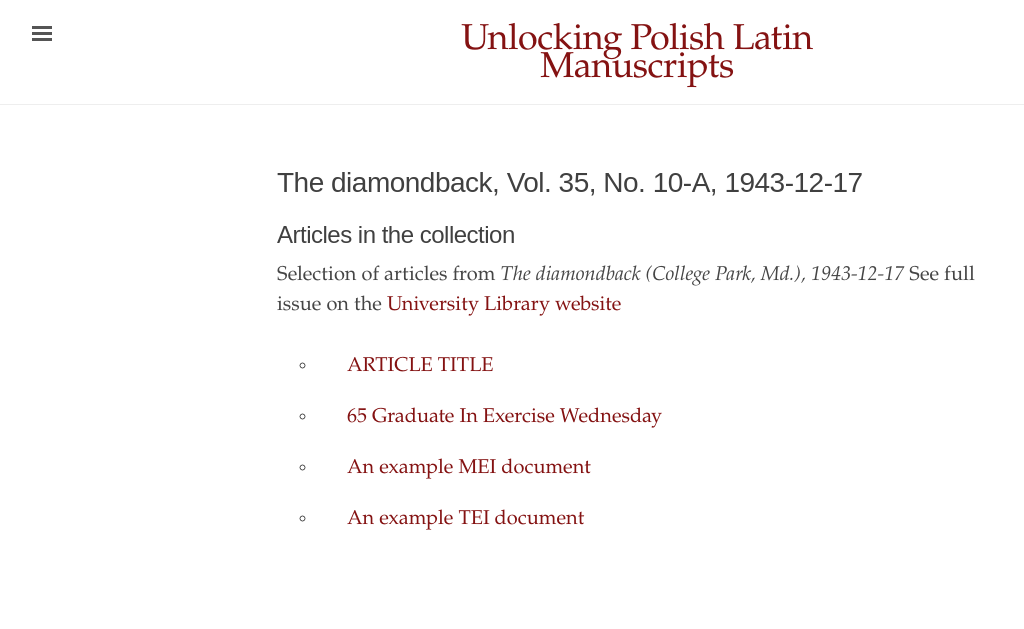
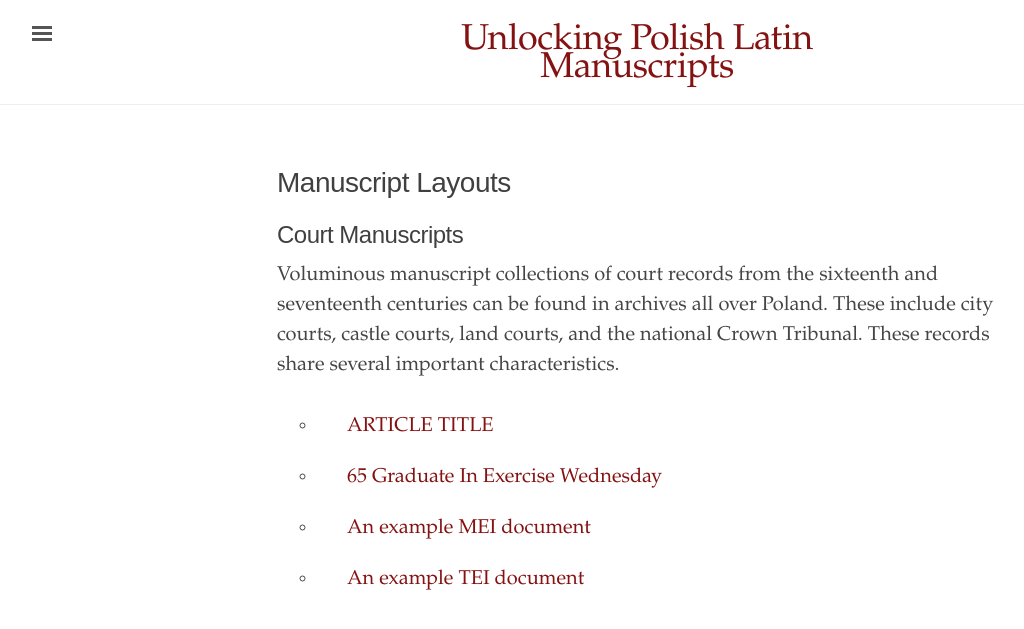
Before and after one commit to mjbaileyumd/polishlatinmanuscripts, a Jekyll site: the page built from _pages/issue.md, in a window 1280 px wide. Shown: the top 629 px of the page, without its empty margins (3-1027 px from the left). Built offline with Jekyll 4.4.1, drawn with Linux system fonts in a browser that asks for light colours.

Commit message:
Update issue.md

```diff
--- a/_pages/issue.md
+++ b/_pages/issue.md
@@ -1,13 +1,12 @@
 ---
 layout: page
-title: The diamondback, Vol. 35, No. 10-A, 1943-12-17
-permalink: /1943-12-17/
+title: Manuscript Layouts
+permalink: /layouts/
 ---
 
-## Articles in the collection
+## Court Manuscripts
 
-Selection of articles from *The diamondback (College Park, Md.), 1943-12-17*
-See full issue on the [University Library website](https://digital.lib.umd.edu/student-newspapers/id/fbe8564d-426c-456b-aff2-b19c0caaaeb8)
+Voluminous manuscript collections of court records from the sixteenth and seventeenth centuries can be found in archives all over Poland. These include city courts, castle courts, land courts, and the national Crown Tribunal. These records share several important characteristics.
 
 <div>
 {% assign texts_list = site.texts | sort:"url" %}
```
